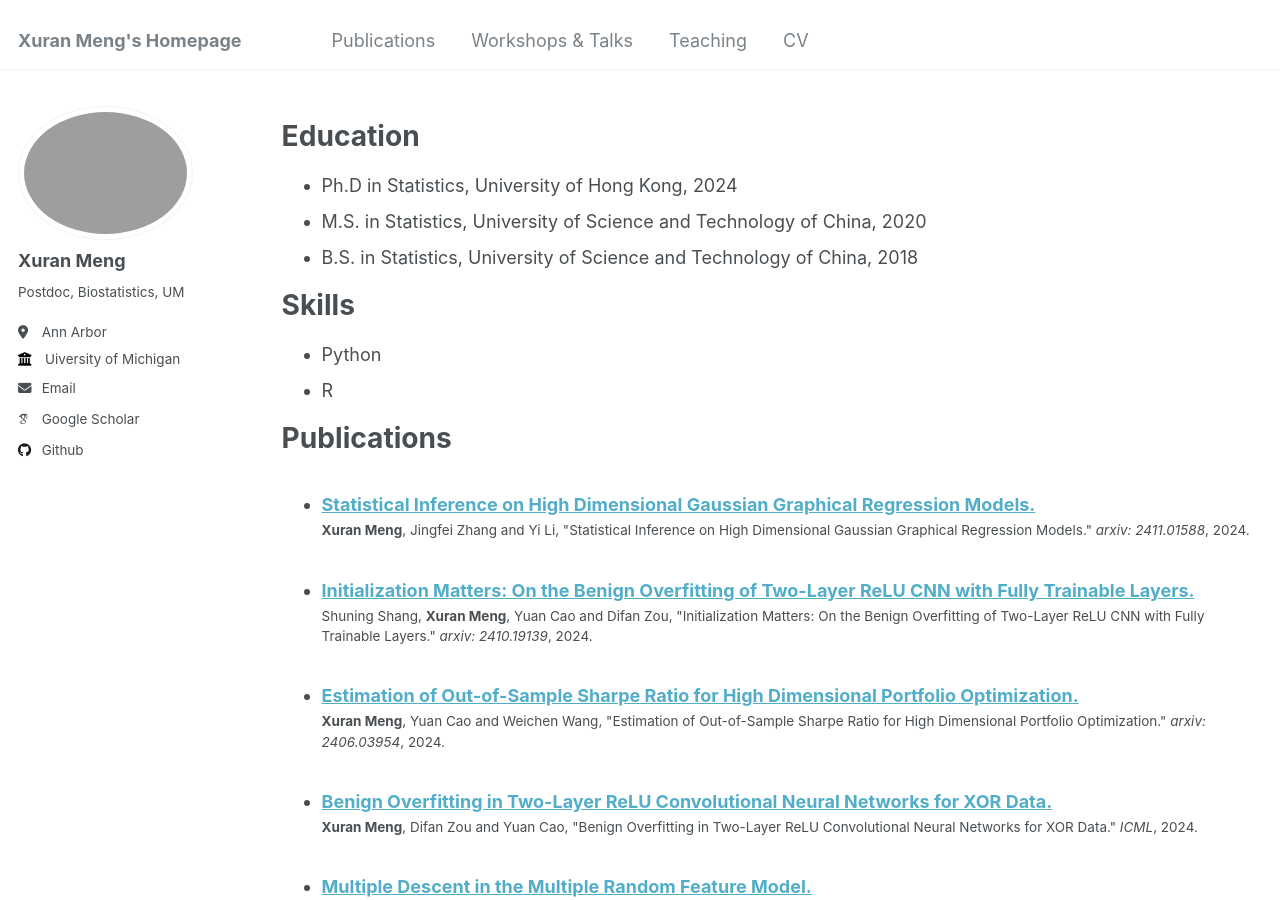
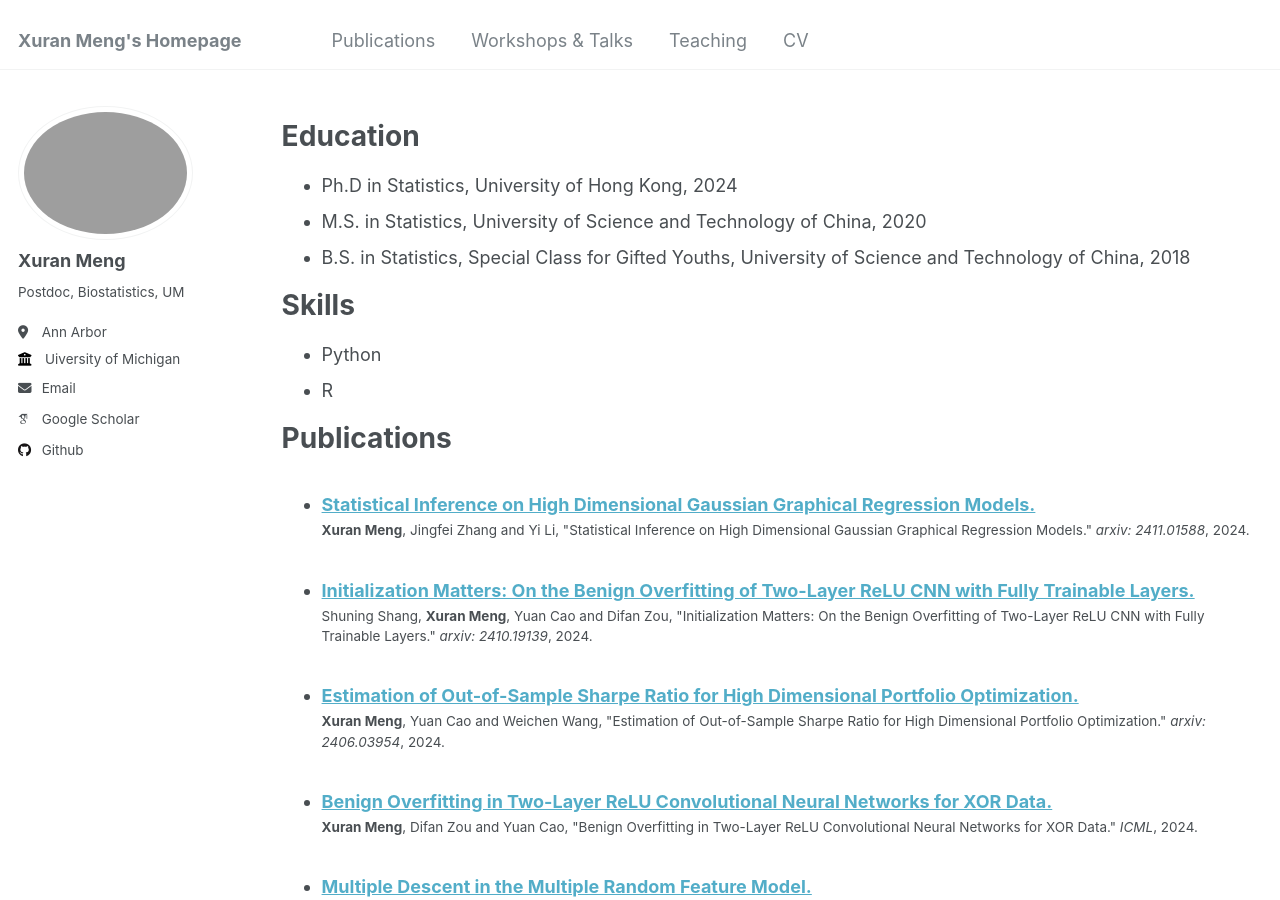
Before and after one commit to XuranMeng/XuranMeng.github.io, a Jekyll site: the page built from _pages/cv.md, in a window 1280 px wide and 900 px high. Built offline with Jekyll 4.4.1, drawn with Linux system fonts in a browser that asks for light colours; some web fonts are replaced.

Commit message:
Update cv.md

```diff
--- a/_pages/cv.md
+++ b/_pages/cv.md
@@ -13,7 +13,7 @@ Education
 ======
 * Ph.D in Statistics, University of Hong Kong, 2024
 * M.S. in Statistics, University of Science and Technology of China, 2020
-* B.S. in Statistics, University of Science and Technology of China, 2018
+* B.S. in Statistics, Special Class for Gifted Youths, University of Science and Technology of China, 2018
 
 
 
```
